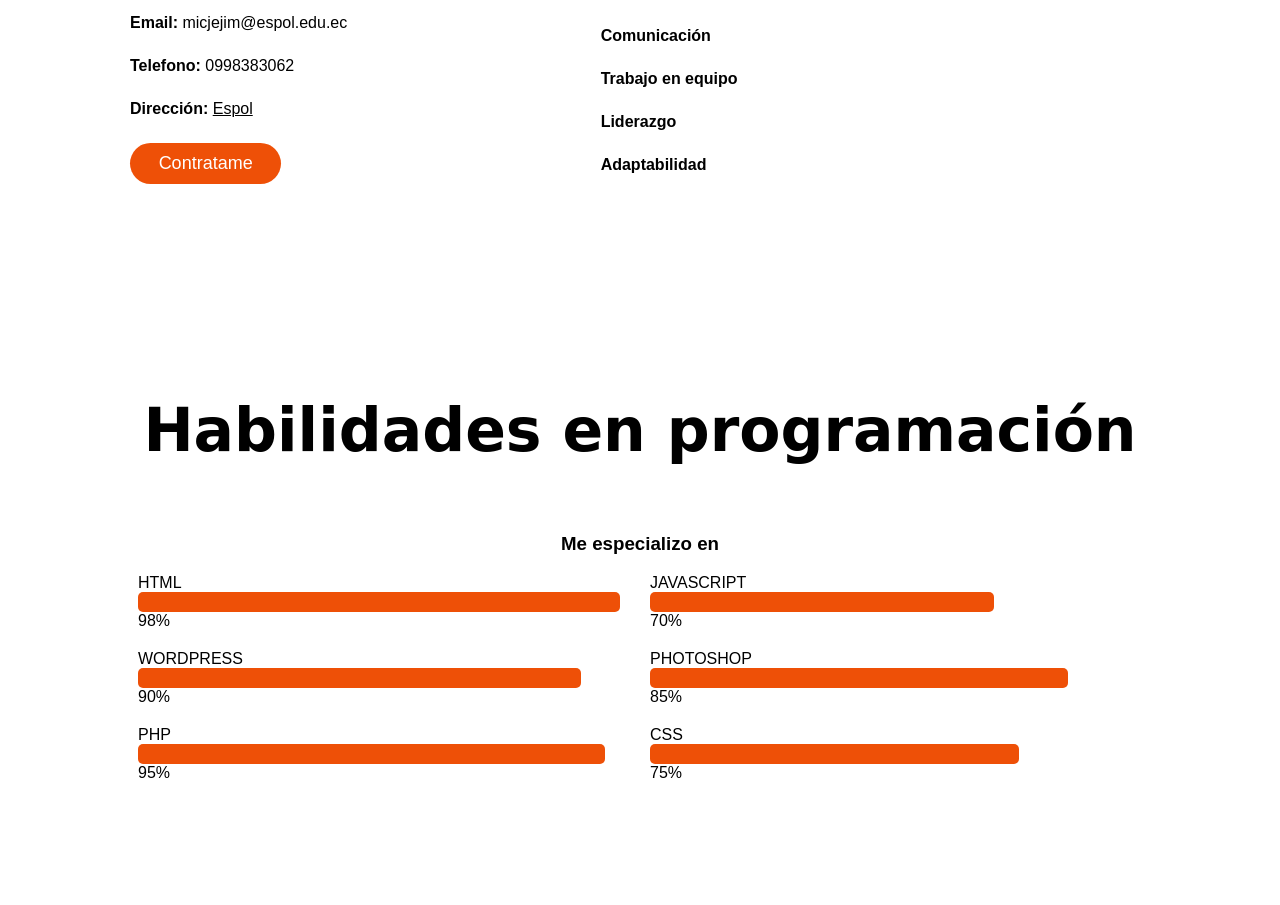
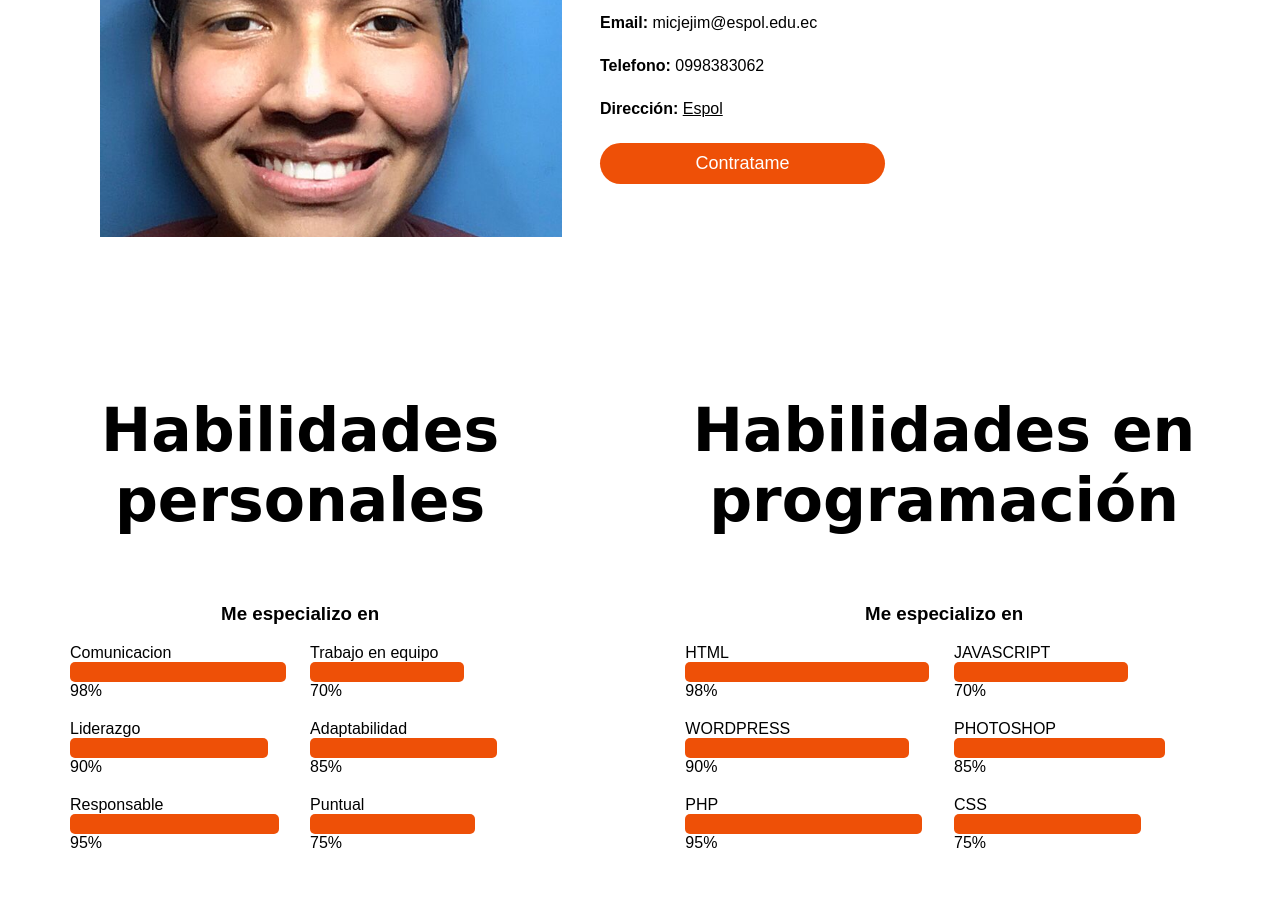
Before and after one commit to MichaelJimenezC/curriculum, a plain HTML site: page index.html in a window 1280 px wide. Shown: the part 363-1268 px from the top of the page. Drawn offline with Linux system fonts and the light colour scheme.

Commit message:
grid y acomodar diseño

```diff
--- a/index.html
+++ b/index.html
@@ -38,7 +38,7 @@
 
         <section id="sobre_mi">
             <div id="sobre_mi_flex">
-
+                <div id="img"></div>
                 <div id="info">
                     <h2>Sobre mi</h2>
                     <p>Estudiante de ingenieria en Computación</p>
@@ -66,34 +66,76 @@
                 </div>
             </div>
         </section>
-        <section id="personales">
-            <div id="divPersonales">
-                <h2>Habilidades personales</h2>
-            </div>
-            <div>
-                <div id="info">
+        <section class="habilidades" id="personales">
+            <div class="contenido-seccion">
+                <h2 class="titulo-seccion">Habilidades personales</h2>
+                <h3>Me especializo en</h3>
 
-                    <ul class="informacion">
-                        <li class="li_info">
-                            <span>Comunicación</span>
+                <div class="fila">
+                    <div class="col">
+                        <span>Comunicacion</span>
+                        <div class="cont-barra">
+                            <div class="barra" id="Comunicacion">
+                                <!-- mediante javascript luego genereremos 17 barritas con clase e -->
 
-                        </li>
-                        <li class="li_info">
-                            <span>Trabajo en equipo</span>
+                            </div>
+                            <span>98%</span>
+                        </div>
+                    </div>
+                    <div class="col">
+                        <span>Trabajo en equipo</span>
+                        <div class="cont-barra">
+                            <div class="barra" id="Equipo">
+                                <!-- mediante javascript luego genereremos 17 barritas con clase e -->
 
-                        </li>
-                        <li class="li_info">
-                            <span>Liderazgo</span>
+                            </div>
+                            <span>70%</span>
+                        </div>
+                    </div>
+                    <div class="col">
+                        <span>Liderazgo</span>
+                        <div class="cont-barra">
+                            <div class="barra" id="Liderazgo">
+                                <!-- mediante javascript luego genereremos 17 barritas con clase e -->
 
-                        </li>
-                        <li class="li_info">
-                            <span>Adaptabilidad</span>
+                            </div>
+                            <span>90%</span>
+                        </div>
+                    </div>
+                    <div class="col">
+                        <span>Adaptabilidad</span>
+                        <div class="cont-barra">
+                            <div class="barra" id="Adaptabilidad">
+                                <!-- mediante javascript luego genereremos 17 barritas con clase e -->
 
-                        </li>
-                    </ul>
+                            </div>
+                            <span>85%</span>
+                        </div>
+                    </div>
+                    <div class="col">
+                        <span>Responsable</span>
+                        <div class="cont-barra">
+                            <div class="barra" id="Responsable">
+                                <!-- mediante javascript luego genereremos 17 barritas con clase e -->
 
+                            </div>
+                            <span>95%</span>
+                        </div>
+                    </div>
+                    <div class="col">
+                        <span>Puntual</span>
+                        <div class="cont-barra">
+                            <div class="barra" id="Puntual">
+                                <!-- mediante javascript luego genereremos 17 barritas con clase e -->
+
+                            </div>
+                            <span>75%</span>
+                        </div>
+                    </div>
                 </div>
-            </div>
+
+
+
             </div>
         </section>
 
@@ -239,11 +281,11 @@
 
         <footer>
             <div class="column">
-                <h3>About</h3>
+                <h3>Sobre</h3>
                 <p><span>Gracias por ver</span></p>
             </div>
             <div class="column">
-                <h3>Links</h3>
+                <h3>Enlaces</h3>
                 <ul id="footerLinks">
                     <li><a href="#sobre_mi">Sobre mí</a></li>
                     <li><a href="#habilidades">Habilidades</a></li>
@@ -253,7 +295,7 @@
                 </ul>
             </div>
             <div class="column">
-                <h3>Services</h3>
+                <h3>Servicios</h3>
                 <ul>
                     <li>Desarrollo web</li>
                     <li>Desarrollo de apps</li>
@@ -263,7 +305,7 @@
                 </ul>
             </div>
             <div class="column">
-                <h3>Have a Question?</h3>
+                <h3>Alguna duda?</h3>
                 <div class="question">
                     <img src="img/icono1.png" alt="Icono 1">
                     <span>Espol</span>
--- a/stylesheets/style.css
+++ b/stylesheets/style.css
@@ -60,8 +60,8 @@ main{
       column-gap: 0.5rem;
 
       /* Nombres de las áreas*/
-      grid-template-areas: "A A A B B B"
-                           "C C C C C C"
+      grid-template-areas: "A A A A A A"
+                           "B B B C C C"
                            "D D D D D D"
                            "E E E E E E"
                            "F F F F F F"
@@ -72,9 +72,7 @@ main{
 }
 #personales{
     grid-area: B;
-    margin-top: 100px;
-    margin-bottom: 100px;
-    padding: 20px;
+
 
 }
 #divPersonales{
@@ -243,8 +241,13 @@ footer{
     margin: 300px;
     color: #000;
     text-align: center;
+    margin-top: 100px !important;
 
-    height: 34rem;
+}
+#div_formulario h2{
+  margin-top: 0;
+  margin-bottom: 10px;
+
 }
 
 #formulario {
@@ -323,6 +326,9 @@ footer{
     justify-content: center; /* Centra verticalmente los elementos */
     margin-bottom: 200px;
 
+}
+.contenido-seccion h2{
+    text-align: center;
 }
 
 .fila {
```
